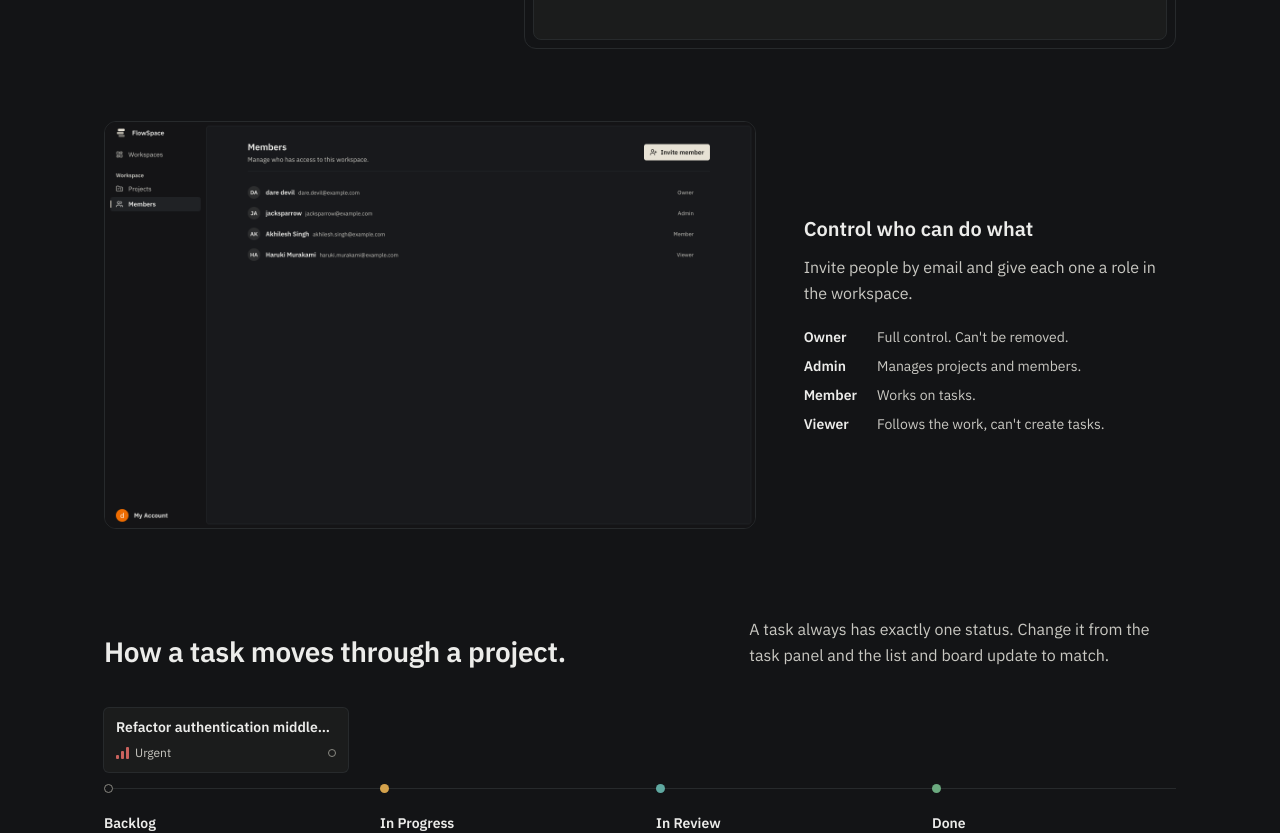
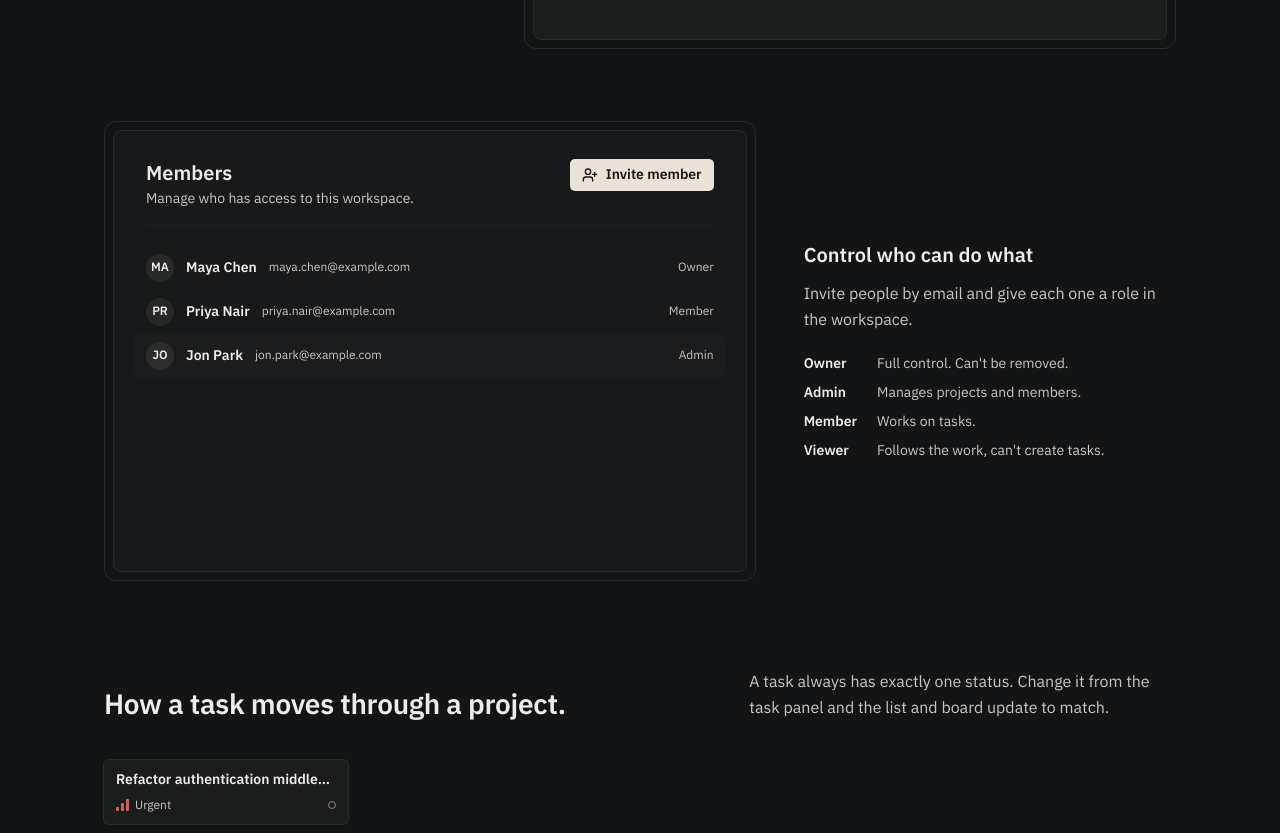
Before and after one commit to Akhilesh-Singh-0/flowspace, a Next.js app in the folder apps/web/: page / in a window 1280 px wide. Shown: the part 1560-2393 px from the top of the page. Built offline with nearby package versions, Linux system fonts and the light colour scheme.

Commit message:
feat(landing): animate members section, color the footer logo and remove footer divider lines

```diff
--- a/apps/web/src/app/globals.css
+++ b/apps/web/src/app/globals.css
@@ -732,7 +732,11 @@ select.native-select {
 }
 
 .lp-app-slug {
+  min-width: 0;
+  overflow: hidden;
   font-size: var(--text-small);
+  text-overflow: ellipsis;
+  white-space: nowrap;
   color: var(--color-text-secondary);
 }
 
@@ -1103,10 +1107,6 @@ select.native-select {
 
 /* Footer */
 
-.lp-footer {
-  border-top: 1px solid var(--color-border-subtle);
-}
-
 .lp-footer-cols {
   display: grid;
   grid-template-columns: repeat(4, minmax(0, 1fr));
@@ -1151,14 +1151,16 @@ select.native-select {
   outline-offset: 2px;
 }
 
+.lp-footer-mark-wrap {
+  margin-top: 72px;
+  container-type: inline-size;
+}
+
 .lp-footer-mark {
   display: flex;
   align-items: center;
   justify-content: space-between;
-  gap: 2vw;
-  margin-top: 72px;
-  overflow: hidden;
-  font-size: clamp(48px, 13.2vw, 190px);
+  font-size: 15.4cqw;
   user-select: none;
 }
 
@@ -1166,22 +1168,15 @@ select.native-select {
   flex-shrink: 0;
   width: 0.82em;
   height: 0.82em;
-}
-
-.lp-footer-mark .lp-mark rect {
-  fill: none;
-  stroke: rgb(232 227 214 / 0.24);
-  stroke-width: 1.5px;
-  vector-effect: non-scaling-stroke;
-  opacity: 1;
+  color: var(--color-accent);
 }
 
 .lp-footer-word {
   font-weight: 600;
-  line-height: 1;
+  line-height: 1.12;
   letter-spacing: -0.045em;
-  color: transparent;
-  -webkit-text-stroke: 1.5px rgb(232 227 214 / 0.24);
+  white-space: nowrap;
+  color: rgb(232 227 214 / 0.1);
 }
 
 .lp-footer-base {
@@ -1271,3 +1266,28 @@ select.native-select {
     grid-template-columns: repeat(2, minmax(0, 1fr));
   }
 }
+
+/* Product demos: members */
+
+.lp-win-short {
+  height: 460px;
+}
+
+.lp-win-plain .lp-win-main {
+  margin: 0;
+}
+
+.lp-app-ico-round {
+  border-radius: 50%;
+  font-size: var(--text-small);
+  font-weight: 600;
+  color: var(--color-text);
+}
+
+.lp-role {
+  flex: 0 0 64px;
+  margin-left: auto;
+  text-align: right;
+  font-size: var(--text-small);
+  color: var(--color-text-secondary);
+}
--- a/apps/web/src/components/landing/demo-parts.tsx
+++ b/apps/web/src/components/landing/demo-parts.tsx
@@ -1,3 +1,6 @@
+import type { ReactNode } from "react";
+import { ChevronDown } from "lucide-react";
+
 export const STATUSES = {
   BACKLOG: { label: "Backlog", color: "var(--status-backlog)", hollow: true },
   IN_PROGRESS: {
@@ -49,3 +52,96 @@ export function Avatar({ name }: { name: string }) {
     </span>
   );
 }
+
+export function Head({
+  title,
+  text,
+  children,
+}: {
+  title: string;
+  text: string;
+  children?: ReactNode;
+}) {
+  return (
+    <div className="lp-app-head">
+      <div>
+        <p className="lp-app-title">{title}</p>
+        <p className="lp-app-sub">{text}</p>
+      </div>
+      {children}
+    </div>
+  );
+}
+
+export function Btn({
+  children,
+  pressed,
+  ghost,
+}: {
+  children: ReactNode;
+  pressed?: boolean;
+  ghost?: boolean;
+}) {
+  return (
+    <span
+      className={`lp-app-btn${ghost ? " lp-app-btn-ghost" : ""}${
+        pressed ? " is-pressed" : ""
+      }`}
+    >
+      {children}
+    </span>
+  );
+}
+
+export function Empty({
+  title,
+  text,
+  children,
+}: {
+  title: string;
+  text: string;
+  children?: ReactNode;
+}) {
+  return (
+    <div className="lp-app-empty">
+      <p className="lp-app-empty-title">{title}</p>
+      <p className="lp-app-empty-text">{text}</p>
+      {children}
+    </div>
+  );
+}
+
+export function Field({
+  label,
+  value,
+  placeholder,
+  focus,
+  tall,
+  select,
+}: {
+  label: string;
+  value?: string;
+  placeholder?: string;
+  focus?: boolean;
+  tall?: boolean;
+  select?: boolean;
+}) {
+  return (
+    <div className="lp-fld">
+      <span className="lp-fld-label">{label}</span>
+      <div
+        className={`lp-fld-box${tall ? " is-tall" : ""}${
+          focus ? " is-focus" : ""
+        }`}
+      >
+        {value ? (
+          <span>{value}</span>
+        ) : (
+          <span className="lp-fld-ph">{placeholder}</span>
+        )}
+        {focus && !select && <span className="lp-caret" />}
+        {select && <ChevronDown className="lp-fld-chev" size={16} />}
+      </div>
+    </div>
+  );
+}
--- a/apps/web/src/components/landing/features.tsx
+++ b/apps/web/src/components/landing/features.tsx
@@ -1,4 +1,4 @@
-import Image from "next/image";
+import { MembersDemo } from "@/components/landing/members-demo";
 import { TaskDemo } from "@/components/landing/task-demo";
 
 const statuses = [
@@ -71,15 +71,7 @@ export function Features() {
             </dl>
           </div>
 
-          <div className="lp-shot">
-            <Image
-              src="/landing/members.png"
-              alt="FlowSpace members page listing four people with Owner, Admin, Member and Viewer roles"
-              width={2880}
-              height={1800}
-              sizes="(min-width: 1120px) 640px, 100vw"
-            />
-          </div>
+          <MembersDemo />
         </div>
       </div>
     </section>
--- a/apps/web/src/components/landing/footer.tsx
+++ b/apps/web/src/components/landing/footer.tsx
@@ -64,9 +64,11 @@ export function Footer() {
           </div>
         </div>
 
-        <div className="lp-footer-mark" aria-hidden="true">
-          <Logo size={160} className="lp-mark" />
-          <span className="lp-footer-word">FlowSpace</span>
+        <div className="lp-footer-mark-wrap" aria-hidden="true">
+          <div className="lp-footer-mark">
+            <Logo size={160} className="lp-mark" />
+            <span className="lp-footer-word">FlowSpace</span>
+          </div>
         </div>
 
         <p className="lp-footer-base">© 2026 FlowSpace</p>
--- a/apps/web/src/components/landing/hero-demo.tsx
+++ b/apps/web/src/components/landing/hero-demo.tsx
@@ -1,8 +1,6 @@
 "use client";
 
-import type { ReactNode } from "react";
 import {
-  ChevronDown,
   FolderKanban,
   LayoutDashboard,
   List,
@@ -10,7 +8,14 @@ import {
   Users,
 } from "lucide-react";
 import { Logo } from "@/components/ui/logo";
-import { Bars, StatusDot } from "@/components/landing/demo-parts";
+import {
+  Bars,
+  Btn,
+  Empty,
+  Field,
+  Head,
+  StatusDot,
+} from "@/components/landing/demo-parts";
 import { typing, useScript, type Frame } from "@/components/landing/use-script";
 
 type HeroState = {
@@ -82,99 +87,6 @@ const frames: Frame<HeroState>[] = [
   [700, { pressed: "task-create" }],
   [220, { pressed: null, dialog: null, focus: null, hasTask: true }],
 ];
-
-function Head({
-  title,
-  text,
-  children,
-}: {
-  title: string;
-  text: string;
-  children?: ReactNode;
-}) {
-  return (
-    <div className="lp-app-head">
-      <div>
-        <p className="lp-app-title">{title}</p>
-        <p className="lp-app-sub">{text}</p>
-      </div>
-      {children}
-    </div>
-  );
-}
-
-function Btn({
-  children,
-  pressed,
-  ghost,
-}: {
-  children: ReactNode;
-  pressed?: boolean;
-  ghost?: boolean;
-}) {
-  return (
-    <span
-      className={`lp-app-btn${ghost ? " lp-app-btn-ghost" : ""}${
-        pressed ? " is-pressed" : ""
-      }`}
-    >
-      {children}
-    </span>
-  );
-}
-
-function Empty({
-  title,
-  text,
-  children,
-}: {
-  title: string;
-  text: string;
-  children?: ReactNode;
-}) {
-  return (
-    <div className="lp-app-empty">
-      <p className="lp-app-empty-title">{title}</p>
-      <p className="lp-app-empty-text">{text}</p>
-      {children}
-    </div>
-  );
-}
-
-function Field({
-  label,
-  value,
-  placeholder,
-  focus,
-  tall,
-  select,
-}: {
-  label: string;
-  value?: string;
-  placeholder?: string;
-  focus?: boolean;
-  tall?: boolean;
-  select?: boolean;
-}) {
-  return (
-    <div className="lp-fld">
-      <span className="lp-fld-label">{label}</span>
-      <div
-        className={`lp-fld-box${tall ? " is-tall" : ""}${
-          focus ? " is-focus" : ""
-        }`}
-      >
-        {value ? (
-          <span>{value}</span>
-        ) : (
-          <span className="lp-fld-ph">{placeholder}</span>
-        )}
-        {focus && !select && <span className="lp-caret" />}
-        {select && <ChevronDown className="lp-fld-chev" size={16} />}
-      </div>
-    </div>
-  );
-}
 
 export function HeroDemo() {
   const [ref, s] = useScript(initial, frames);
--- /dev/null
+++ b/apps/web/src/components/landing/members-demo.tsx
@@ -0,0 +1,159 @@
+"use client";
+
+import { UserPlus } from "lucide-react";
+import { Btn, Field, Head } from "@/components/landing/demo-parts";
+import { typing, useScript, type Frame } from "@/components/landing/use-script";
+
+const ROLES = {
+  OWNER: "Owner",
+  ADMIN: "Admin",
+  MEMBER: "Member",
+  VIEWER: "Viewer",
+} as const;
+
+type Role = keyof typeof ROLES;
+type Row = { name: string; email: string; role: Role };
+
+type MembersState = {
+  dialog: boolean;
+  pressed: string | null;
+  focus: "email" | "role" | null;
+  email: string;
+  role: Role;
+  members: Row[];
+  fresh: string | null;
+};
+
+const OWNER: Row = {
+  name: "Maya Chen",
+  email: "maya.chen@example.com",
+  role: "OWNER",
+};
+const PRIYA: Row = {
+  name: "Priya Nair",
+  email: "priya.nair@example.com",
+  role: "MEMBER",
+};
+const JON: Row = {
+  name: "Jon Park",
+  email: "jon.park@example.com",
+  role: "ADMIN",
+};
+const SAM: Row = {
+  name: "Sam Ortiz",
+  email: "sam.ortiz@example.com",
+  role: "VIEWER",
+};
+
+const initial: MembersState = {
+  dialog: false,
+  pressed: null,
+  focus: null,
+  email: "",
+  role: "MEMBER",
+  members: [OWNER, PRIYA],
+  fresh: null,
+};
+
+const frames: Frame<MembersState>[] = [
+  [1300, { pressed: "invite" }],
+  [220, { pressed: null, dialog: true, focus: "email" }],
+  [450, {}],
+  ...typing<MembersState>(JON.email, 55, (t) => ({ email: t })),
+  [450, { focus: "role" }],
+  [650, { role: "ADMIN" }],
+  [650, { pressed: "create" }],
+  [
+    220,
+    {
+      pressed: null,
+      dialog: false,
+      focus: null,
+      email: "",
+      role: "MEMBER",
+      members: [OWNER, PRIYA, JON],
+      fresh: JON.email,
+    },
+  ],
+  [1500, { pressed: "invite" }],
+  [220, { pressed: null, dialog: true, focus: "email" }],
+  [450, {}],
+  ...typing<MembersState>(SAM.email, 55, (t) => ({ email: t })),
+  [450, { focus: "role" }],
+  [650, { role: "VIEWER" }],
+  [650, { pressed: "create" }],
+  [
+    220,
+    {
+      pressed: null,
+      dialog: false,
+      focus: null,
+      email: "",
+      role: "MEMBER",
+      members: [OWNER, PRIYA, JON, SAM],
+      fresh: SAM.email,
+    },
+  ],
+];
+
+export function MembersDemo() {
+  const [ref, s] = useScript(initial, frames);
+
+  return (
+    <div
+      ref={ref}
+      className="lp-win lp-win-plain lp-win-short"
+      role="img"
+      aria-label="Animated demo of FlowSpace: two people are invited by email, one as an admin and one as a viewer"
+    >
+      <div className="lp-win-main" aria-hidden="true">
+        <Head title="Members" text="Manage who has access to this workspace.">
+          <Btn pressed={s.pressed === "invite"}>
+            <UserPlus size={16} />
+            Invite member
+          </Btn>
+        </Head>
+
+        {s.members.map((member) => (
+          <div
+            key={member.email}
+            className={`lp-app-row${member.email === s.fresh ? " is-new" : ""}`}
+          >
+            <span className="lp-app-ico lp-app-ico-round">
+              {member.name.slice(0, 2).toUpperCase()}
+            </span>
+            <span className="lp-app-name">{member.name}</span>
+            <span className="lp-app-slug">{member.email}</span>
+            <span className="lp-role">{ROLES[member.role]}</span>
+          </div>
+        ))}
+
+        {s.dialog && (
+          <div className="lp-dlg-back">
+            <div className="lp-dlg">
+              <p className="lp-dlg-title">Invite member</p>
+              <div className="lp-dlg-body">
+                <Field
+                  label="Email address"
+                  value={s.email}
+                  placeholder="colleague@company.com"
+                  focus={s.focus === "email"}
+                />
+                <Field
+                  label="Role"
+                  value={ROLES[s.role]}
+                  focus={s.focus === "role"}
+                  select
+                />
+              </div>
+              <div className="lp-dlg-foot">
+                <Btn ghost>Cancel</Btn>
+                <Btn pressed={s.pressed === "create"}>Invite member</Btn>
+              </div>
+            </div>
+          </div>
+        )}
+      </div>
+    </div>
+  );
+}
```
